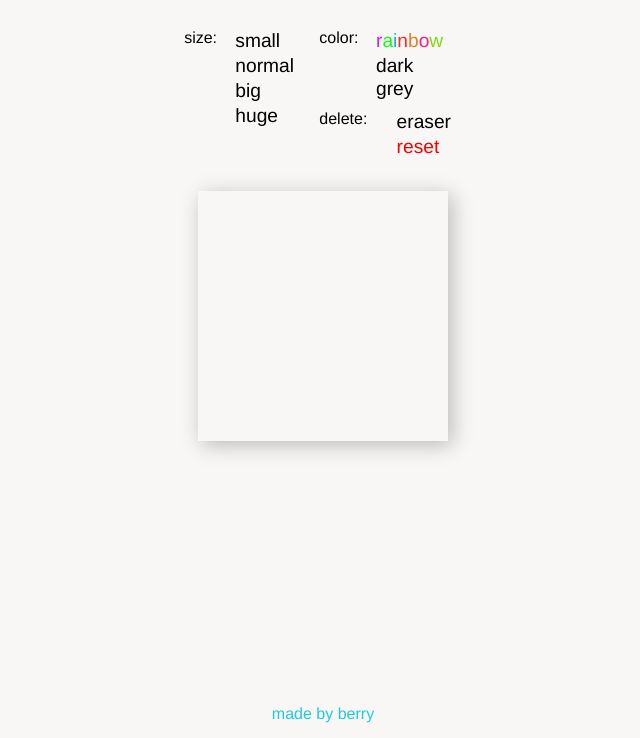
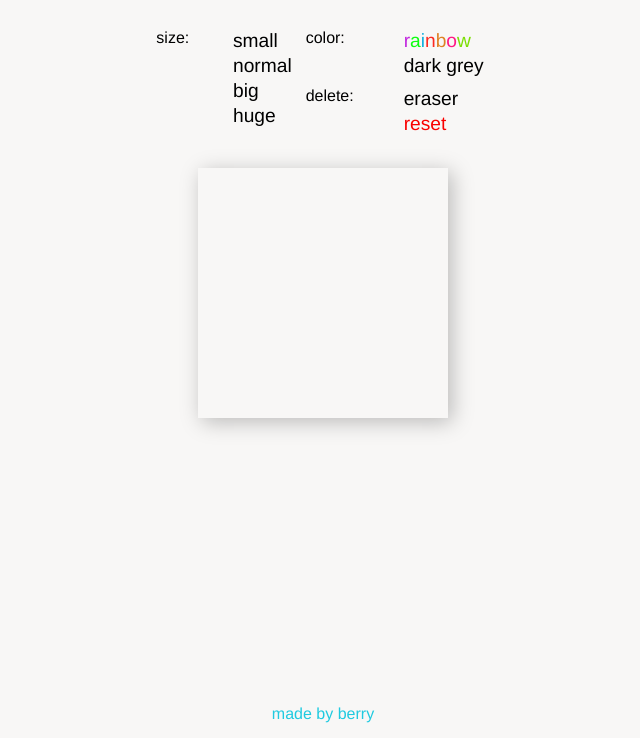
Before and after one commit to kathbo/etch-a-sketch, a plain HTML site: page index.html in a window 1280 px wide. Shown: the part 62-800 px from the top of the page, without its empty margins (317-957 px from the left). Drawn offline with Linux system fonts and the light colour scheme; a web font is replaced by a local one.

Commit message:
'dark grey' button is inline

```diff
--- a/style.css
+++ b/style.css
@@ -67,7 +67,7 @@ button#reset {
 
 .settingsSection {
   display: grid;
-  grid-template-columns: 0.8fr 0.8fr;
+  grid-template-columns: 1fr 1fr;
   /* display: flex;
   justify-content: space-between;
   align-items: baseline;
```
